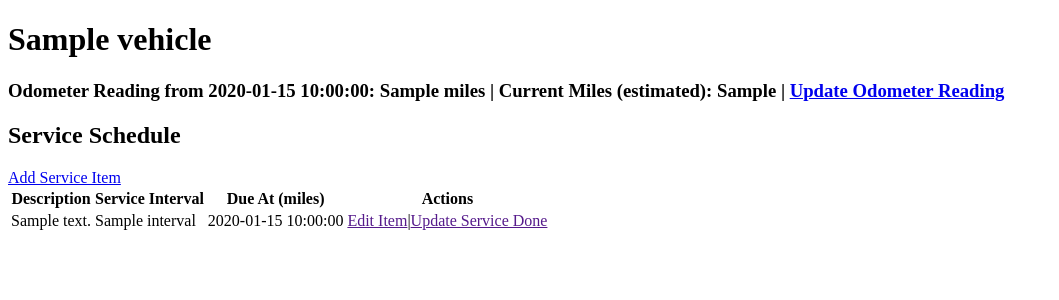
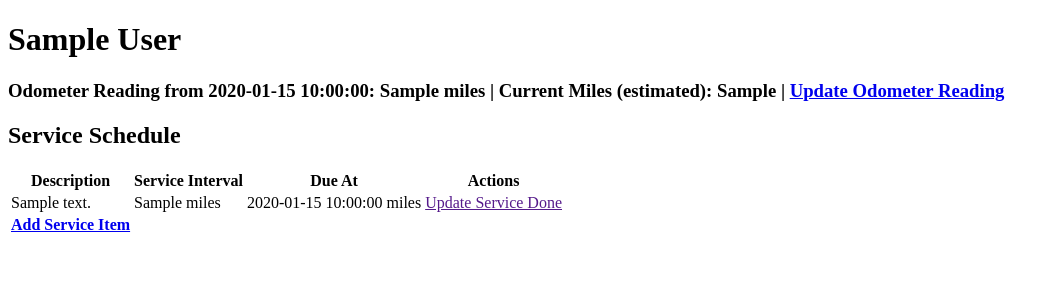
Before and after one commit to ryanhess/service-reminder, a Flask app: template templates/single_vehicle.html in a window 1280 px wide. Shown: the part 26-326 px from the top of the page, without its empty margins (0-1059 px from the left). Run offline with Flask 3, Linux system fonts and the light colour scheme; the template is opened without the code that fills it: most values are stand-ins (such as "Sample title", 1, 10 or a date in 2020).

Commit message:
single_vehicle.html page is working

```diff
--- a/main.py
+++ b/main.py
@@ -548,6 +548,13 @@ def handleNewVehiclePOST(userID):
     ''', val=(userID, nick, make, model, year))
     newVehID = result
 
+    result = querySQL(stmt=f'''
+        SELECT displayName FROM vehicles
+        WHERE vehicleID = {newVehID}
+    ''')
+
+    dispName = result[0][0]
+
     # now try to add the odometer reading.
     # updateODO
     miles = request.form['miles']
@@ -570,7 +577,7 @@ def handleNewVehiclePOST(userID):
     ''', val=(userID, ))
     username = res[0][0]
 
-    return {'username': username, 'nick': nick, 'make': make, 'model': model, 'year': year}
+    return {'username': username, 'id': newVehID, 'displayName': dispName}
 
     # miles, if it is empty string, then leave miles NULL
 
@@ -588,21 +595,21 @@ def handleNewServicePOST(vehicleID: int):
     # description
     # check that it is present
     desc = request.form['description']
-    if desc == '':
+    if desc == '' or not desc:
         raise FormInputError('missing required parameter "description" in request')
 
     # interval
     # check that its present.
     # try casting into the data type for the column in the DB
     intv = request.form['interval']
-    if intv == '':
+    if intv == '' or not intv:
         raise FormInputError('missing required parameter "interval" in request')
 
 
 
     # try casting the input into a SQL year datatype
     res = querySQL('''
-        SELECT CAST(%s AS YEAR)
+        SELECT CAST(%s AS YEAasdfR)
     ''', val=(year, ))
     if not res[0][0]:
         raise FormInputError('please enter a valid year')
@@ -764,8 +771,35 @@ def serveSingleVehiclePage(vehicleID):
         vehicleID = validateVehIdInURL(vehicleID)
     except:
         return Response(status=404)
-    vehicle = {'id': 1, 'nick': 'nickname', 'make': 'lexus', 'model': 'rx', 'year': '1235'}
-    serviceSched = {}
+
+    res = querySQL(f'''
+        SELECT vehicleID, displayName, miles, dateLastODO, estMiles
+        FROM vehicles
+        WHERE vehicleID = {vehicleID}
+    ''')
+    res = res[0]
+    vehicle = {
+        'id': res[0],
+        'displayName': res[1],
+        'miles': res[2],
+        'dateLastODO': res[3],
+        'estMiles': res[4]
+    }
+
+    res = querySQL(f'''
+        SELECT description, serviceInterval, dueAtMiles
+        FROM serviceSchedule
+        WHERE vehicleID = {vehicleID}
+    ''')
+
+    serviceSched = []
+    for result in res:
+        serviceSched.append({
+            'description': result[0],
+            'serviceInterval': result[1],
+            'dueAtMiles': result[2]
+        })
+
     return render_template('single_vehicle.html', vehicle=vehicle, serviceSched=serviceSched)
 
 
@@ -783,7 +817,7 @@ def newVehicleUI(userID):
 
     elif request.method == 'POST':
         try:
-            vehInfo = handleNewVehiclePOST(userID)
+            vehicle = handleNewVehiclePOST(userID)
         except FormInputError as f:
             return render_template(newVehForm, userID=userID, error=True, errorMessage=str(f))
         except DuplicateItemError as d:
@@ -792,7 +826,7 @@ def newVehicleUI(userID):
             print(e)
             return Response(status=400)
 
-        return render_template(newVehConf, userID=userID, vehInfo=vehInfo)
+        return render_template(newVehConf, userID=userID, vehicle=vehicle)
     else:
         pass
 
@@ -800,7 +834,7 @@ def newVehicleUI(userID):
 @app.route('/Vehicles/<vehicleID>/New-Service', methods=['GET', 'POST'])
 def newServiceUI(vehicleID):
     newServForm = 'new_service_form.html'
-    newServConf = 'new_vehicle_submitted.html'
+    newServConf = 'new_service_submitted.html'
     try:
         vehicleID = validateVehIdInURL(vehicleID)
     except:
--- a/templates/single_user.html
+++ b/templates/single_user.html
@@ -23,7 +23,7 @@
         <td>{{ veh['year'] }}</td>
         <td>{{ veh['miles'] }}</td>
         <td>{{ veh['dateLastOdo'] }}</td>
-        <td><a href='{{ url_for("serveSingleVehiclePage", vehicleID=veh["id"]) }}'>Edit Vehicle</a></td>
+        <td><a href='{{ url_for("serveSingleVehiclePage", vehicleID=veh["id"]) }}'>Vehicle Info</a></td>
     </tr>
     {% endfor %}
 </table>
--- a/templates/single_vehicle.html
+++ b/templates/single_vehicle.html
@@ -5,16 +5,13 @@
 {% endblock %}
 
 {% block content %}
-<h1>{{ vehicle['dispName'] }}</h1>
-<div id="veh-info">
-
-</div>
+<h1>{{ vehicle['displayName'] }}</h1>
 <div id="odo-info">
     {% if odoConfirmation %}
     <h3 style="color:green">Successfully updated the odometer.</h3>
     {% endif %}
     <h3>Odometer Reading from {{ vehicle['dateLastODO'] }}: {{ vehicle['miles'] }} | Current Miles (estimated): {{
-        vehicle['odoEst'] }} | <a href="{{ url_for('serveUpdateOdoForm', vehicleID=vehicle['id']) }}">Update Odometer
+        vehicle['estMiles'] }} | <a href="{{ url_for('serveUpdateOdoForm', vehicleID=vehicle['id']) }}">Update Odometer
             Reading</a></h3>
 </div>
 <div id="serv-sched">
@@ -23,18 +20,20 @@
         <tr>
             <th>Description</th>
             <th>Service Interval</th>
-            <th>Due At (miles)</th>
+            <th>Due At</th>
             <th>Actions</th>
         </tr>
         {% for item in serviceSched %}
         <tr>
-            <td>{{ item['desc'] }}</td>
-            <td>{{ item['interval'] }}</td>
-            <td>{{ item['dueAtMiles'] }}</td>
-            <td><a href=''>Edit Item</a>|<a href=''>Update Service Done</a></td>
+            <td>{{ item['description'] }}</td>
+            <td>{{ item['serviceInterval'] }} miles</td>
+            <td>{{ item['dueAtMiles'] }} miles</td>
+            <td><a href=''>Update Service Done</a></td>
         </tr>
         {% endfor %}
-        <tr><a href='{{ url_for("serveNewServiceForm", vehicleID=vehicle["id"]) }}'>Add Service Item</a></tr>
+        <tr>
+            <th><a href='{{ url_for("newServiceUI", vehicleID=vehicle["id"]) }}'>Add Service Item</a></th>
+        </tr>
     </table>
 </div>
 {% endblock %}
```
Also changed, not shown: templates/new_vehicle_submitted.html (+4 -5 lines).
